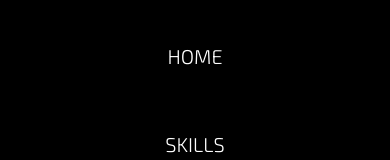
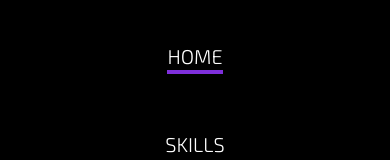
Before and after one commit to andberry/berry-website-nextjs, a Next.js app: page / in a window 390 px wide. Both pictures are taken after a click on the button 356 px from the left and 44 px from the top of the page. Shown: the part 276-436 px from the top of the page. Built offline with nearby package versions, Linux system fonts and the light colour scheme; a web font is replaced by a local one.

Commit message:
Removed motion layout animation on menu underline due to bug - https://github.com/framer/motion/issues/2006

```diff
--- a/components/layout/header.tsx
+++ b/components/layout/header.tsx
@@ -108,10 +108,7 @@ export default function Header() {
                                         <div className="relative pb-1">
                                             <span>{item.title}</span>
                                             {isActiveUrl(item.href, router) && (
-                                                <motion.div
-                                                    layoutId="mainNavActive"
-                                                    className="absolute bottom-0 left-0 w-full h-1 bg-purple"
-                                                />
+                                                <div className="absolute bottom-0 left-0 w-full h-1 bg-purple" />
                                             )}
                                         </div>
                                     </Link>
@@ -141,10 +138,7 @@ export default function Header() {
                                         <div className="relative pb-1">
                                             <span>{item.title}</span>
                                             {isActiveUrl(item.href, router) && (
-                                                <motion.div
-                                                    layoutId="mainNavActive"
-                                                    className="absolute bottom-0 left-0 w-full h-1 bg-purple"
-                                                />
+                                                <div className="absolute bottom-0 left-0 w-full h-1 bg-purple" />
                                             )}
                                         </div>
                                     </Link>
```
